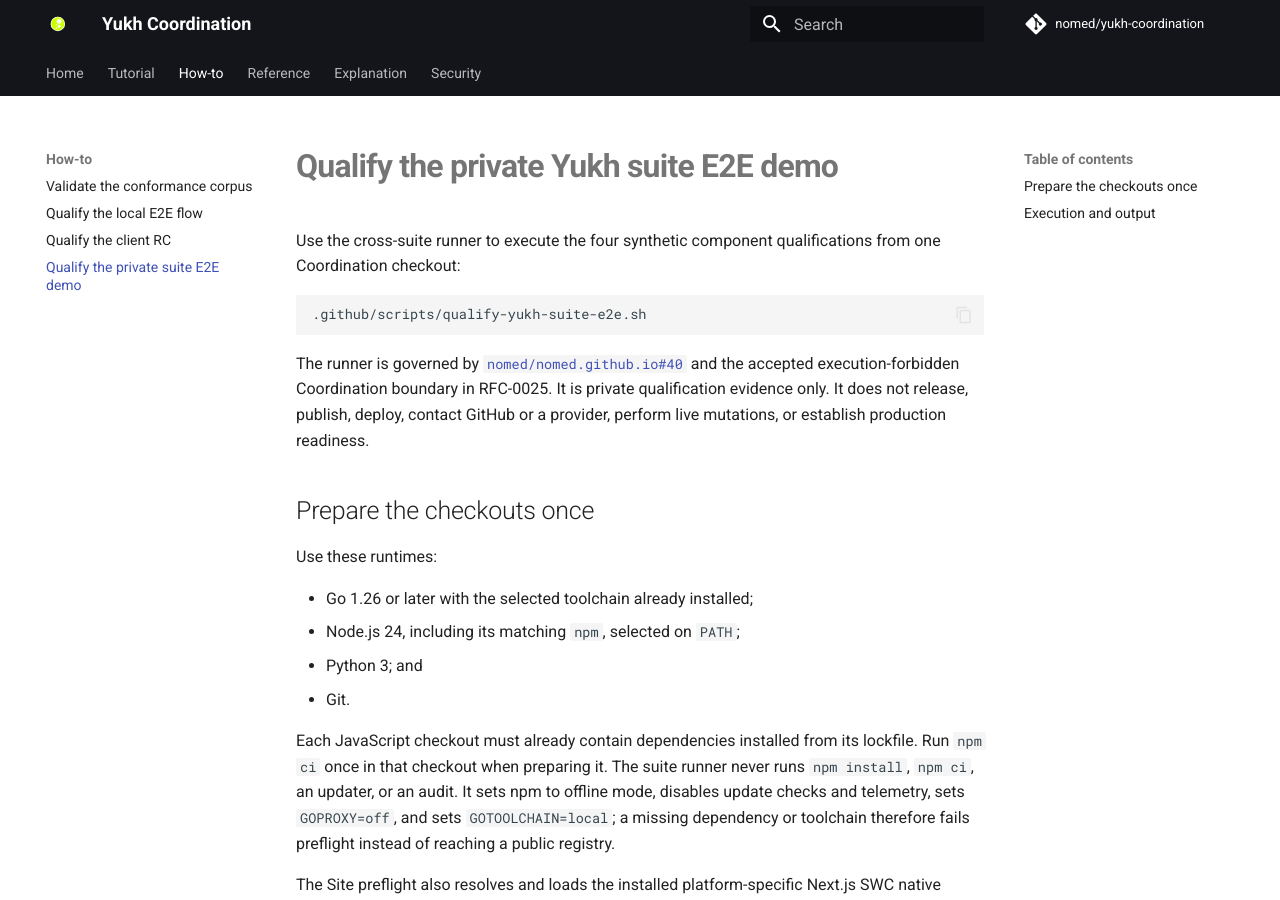
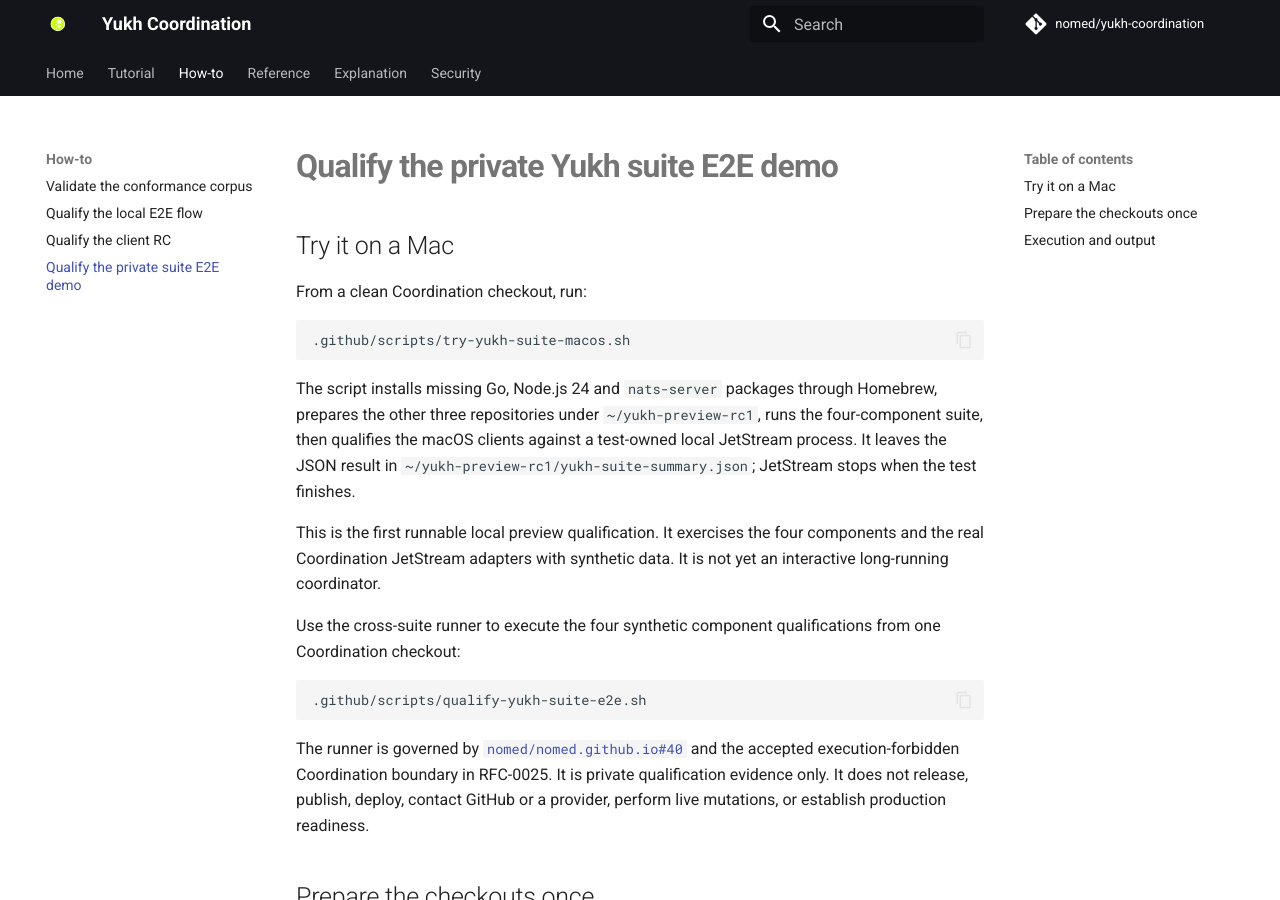
Before and after one commit to nomed/yukh-coordination, an MkDocs documentation site: the page built from documentation/how-to/qualify-suite-e2e.md, in a window 1280 px wide and 900 px high. Built offline with MkDocs 1.6.1 and Material for MkDocs 9.7.7, drawn with Linux system fonts in a browser that asks for light colours; comment, search, counter and statistics services are not loaded.

Commit message:
Add one-command macOS suite preview (#210)
Co-authored-by: Codex <codex@openai.com>

````diff
--- a/documentation/how-to/qualify-suite-e2e.md
+++ b/documentation/how-to/qualify-suite-e2e.md
@@ -1,4 +1,23 @@
 # Qualify the private Yukh suite E2E demo
+
+## Try it on a Mac
+
+From a clean Coordination checkout, run:
+
+```sh
+.github/scripts/try-yukh-suite-macos.sh
+```
+
+The script installs missing Go, Node.js 24 and `nats-server` packages through
+Homebrew, prepares the other three repositories under `~/yukh-preview-rc1`,
+runs the four-component suite, then qualifies the macOS clients against a
+test-owned local JetStream process. It leaves the JSON result in
+`~/yukh-preview-rc1/yukh-suite-summary.json`; JetStream stops when the test
+finishes.
+
+This is the first runnable local preview qualification. It exercises the four
+components and the real Coordination JetStream adapters with synthetic data.
+It is not yet an interactive long-running coordinator.
 
 Use the cross-suite runner to execute the four synthetic component
 qualifications from one Coordination checkout:
````
Also changed, not shown: .context/current.md (+2 -0 lines), 1 other file.
